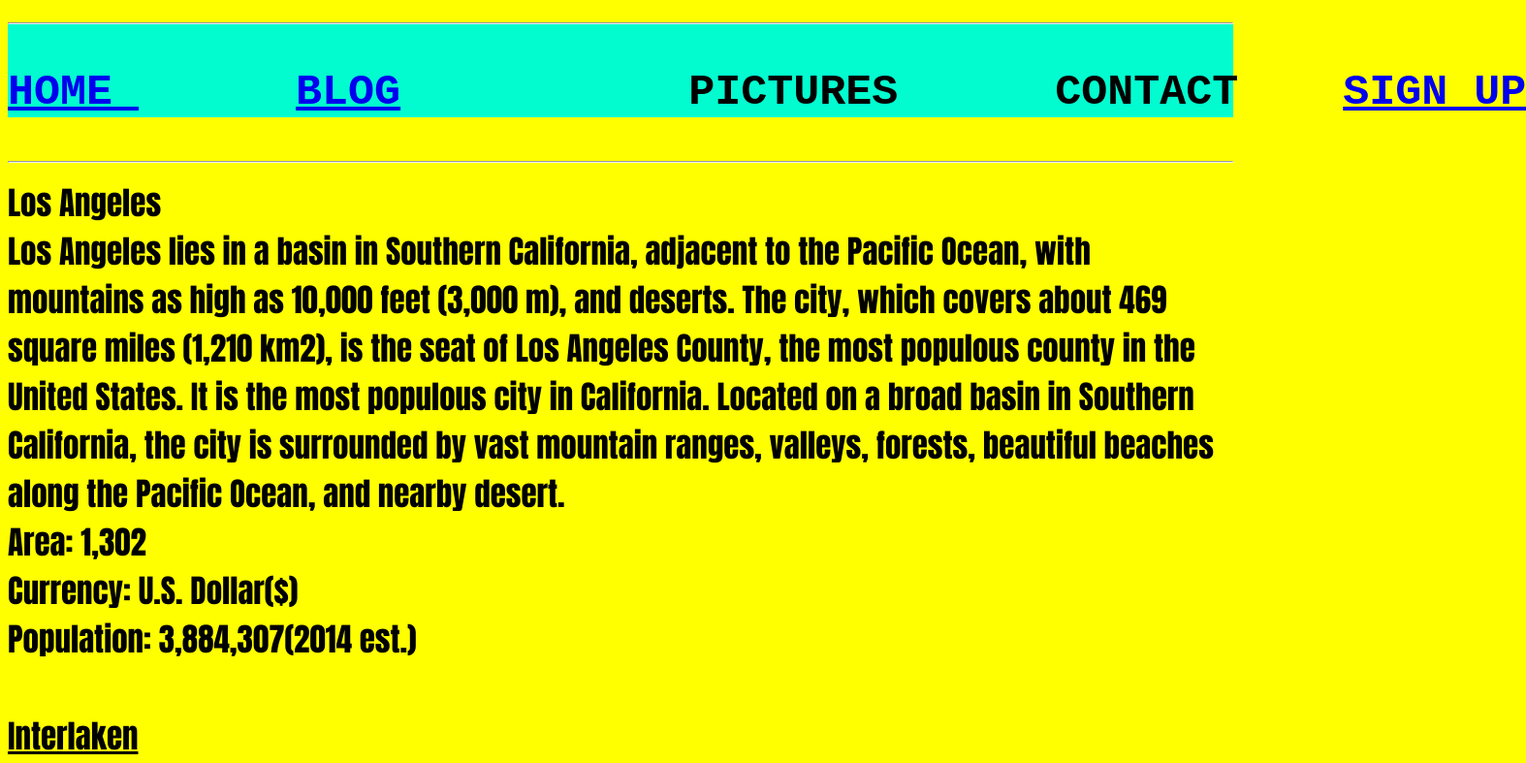
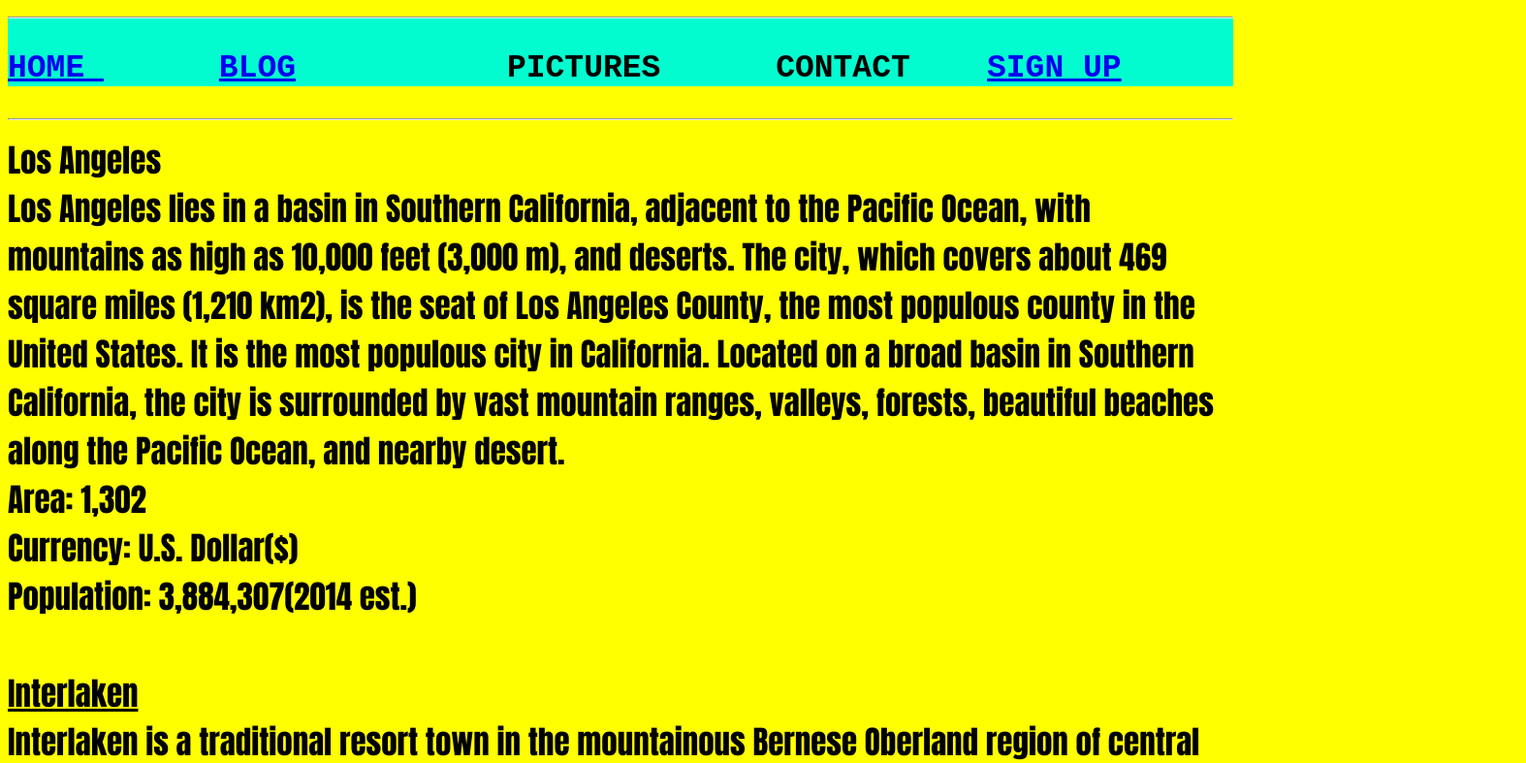
Before and after one commit to aashna04/aashnathegreat.github.io, a plain HTML site: page BLOG.HTML in a window 1280 px wide. Shown: the top 787 px of the page at 97% size, 1574 px wide, since content can reach past the window. Drawn offline with Linux system fonts and the light colour scheme.

Commit message:
Update BLOG.HTML

```diff
--- a/BLOG.HTML
+++ b/BLOG.HTML
@@ -12,7 +12,7 @@ Background-color:yellow;
 H2
 {
 font-family: Impact, Charcoal, sans-serif;
-Font-size:45;
+Font-size:33;
 Background-color:#03fccf;
 }
 
```
